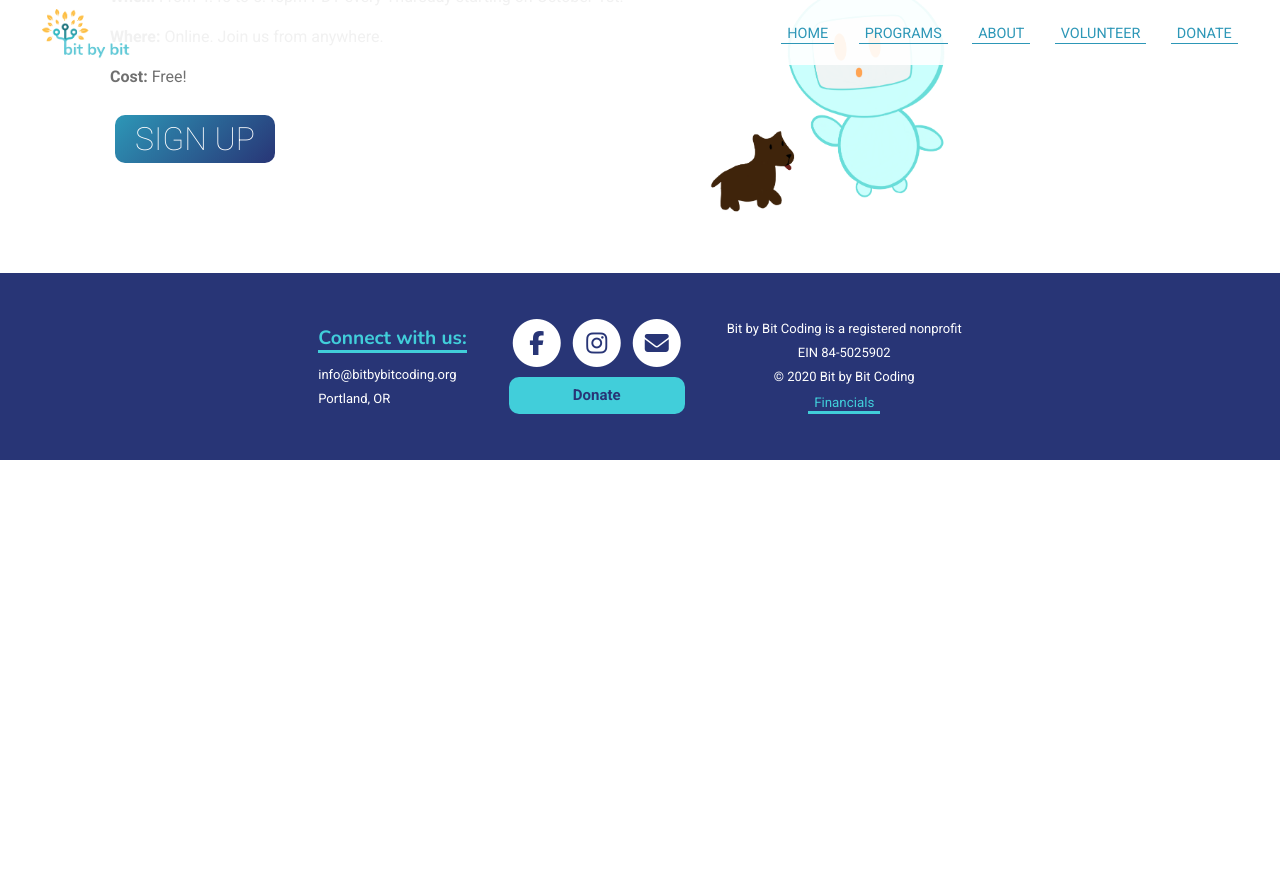
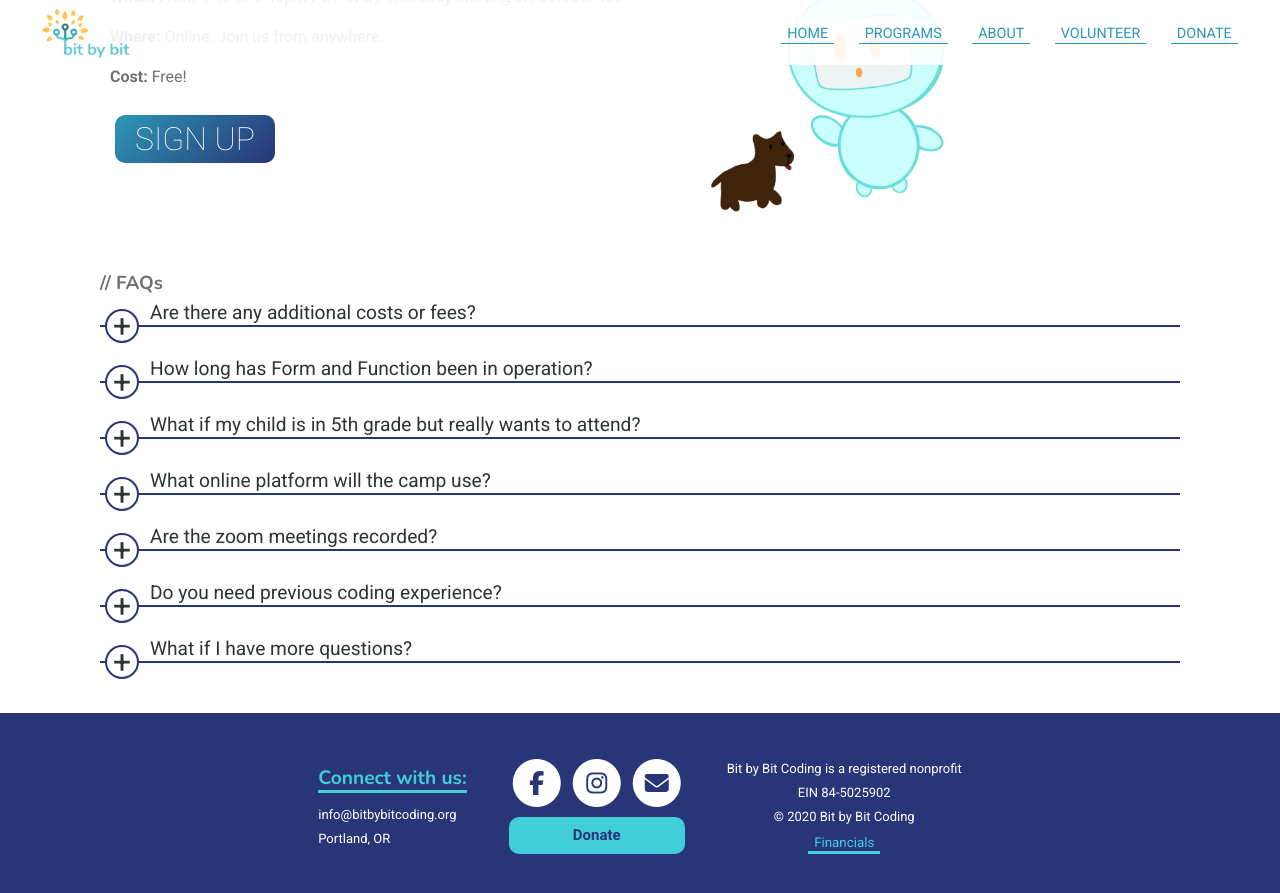
Before and after one commit to bit-by-bit-coding/bxb-website, a Jekyll site: the page built from formfunction.html, in a window 1280 px wide and 900 px high, scrolled down 678 px. Shown: the top 893 px of the window. Built offline with Jekyll 4.4.1, drawn with Linux system fonts in a browser that asks for light colours; nearby versions of some CDN libraries; before the commit the page ends 1138 px from its top, so only the background shows below that.

Commit message:
added FAQs for the FF page

```diff
--- a/formfunction.html
+++ b/formfunction.html
@@ -38,3 +38,47 @@ style: programdetails.css
         </div>
     </div>
 </div>
+
+<div class="section" id="hw-faqs">
+    <section class="faqs">
+        <h3>FAQs</h3>
+        <details>
+            <summary>Are there any additional costs or fees?</summary>
+            <p>
+                No! We believe that learning to code should be open to everyone.
+            </p>
+        </details>
+        <details>
+            <summary>How long has Form and Function been in operation?</summary>
+            <p>
+                We have been teaching a middle school coding program since 2018.
+                This year is the first time it will ever be offered online and open to anyone from anywhere.
+            </p>
+        </details>
+        <details>
+            <summary>What if my child is in 5th grade but really wants to attend?</summary>
+            <p>We love seeing children with a passion for coding! Email <a href="mailto:{{site.contact.email}}">{{site.contact.email}}</a>.</p>
+        </details>
+        <details>
+            <summary>What online platform will the camp use?</summary>
+            <p>Form and Function will operate on a password protected zoom account.</p>
+        </details>
+        <details>
+            <summary>Are the zoom meetings recorded?</summary>
+            <p>No</p>
+        </details>
+        <details>
+            <summary>Do you need previous coding experience?
+            </summary>
+            <p>
+                No! We welcome everyone from those who have never coded before to those who are advanced.
+                Form and Function has projects for every ability.
+                The most important part is that students have fun, working on code that is their level.
+            </p>
+        </details>
+        <details>
+            <summary>What if I have more questions?</summary>
+            <p>We would love to hear from you. Email us at <a href="mailto:{{site.contact.email}}">{{site.contact.email}}</a>.</p>
+        </details>
+    </section>
+</div>
```
